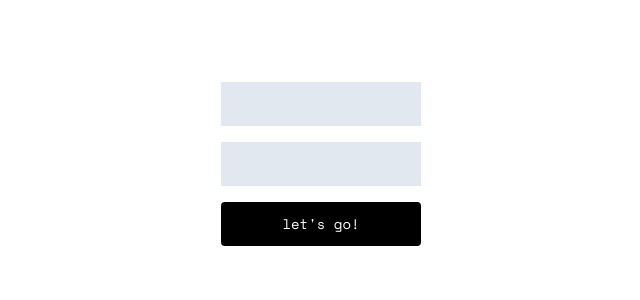
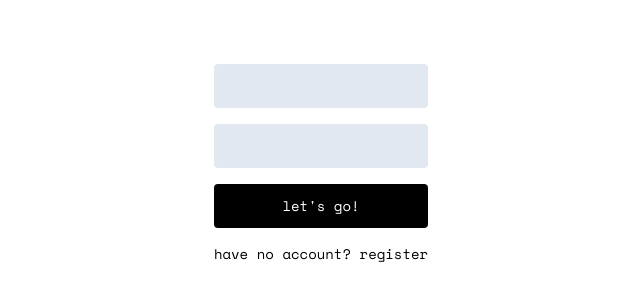
Before and after one commit to Detayoo/togue, a Next.js app: page /login in a window 1280 px wide. Shown: the part 236-536 px from the top of the page, without its empty margins (319-959 px from the left). Built offline with nearby package versions, Linux system fonts and the light colour scheme; no server answers.

Commit message:
changed the look a little

```diff
--- a/pages/login.tsx
+++ b/pages/login.tsx
@@ -63,11 +63,18 @@ const Login = () => {
         />
 
         <BlackButton
-          onClick={() => setShowModal(true)}
-          type="button"
+          // onClick={() => setShowModal(true)}
+          // type="button"
           label="let's go!"
           disabled={isPending}
         />
+
+        <p className="text-sm">
+          have no account?{" "}
+          <button type="button" onClick={() => Router.push("/register")}>
+            register
+          </button>
+        </p>
       </div>
       <BottomSheet showModal={showModal} closeModal={() => setShowModal(false)}>
         <div className="">hey you</div>
--- a/pages/register.tsx
+++ b/pages/register.tsx
@@ -3,11 +3,12 @@ import { toast } from "react-toastify";
 import { useMutation } from "@tanstack/react-query";
 
 import { signUpFn } from "@/api";
+import { BlackButton } from "@/components";
 const Login = () => {
   const [email, setEmail] = useState("");
   const [password, setPassword] = useState("");
 
-  const { mutateAsync } = useMutation({
+  const { mutateAsync, isPending } = useMutation({
     mutationFn: signUpFn,
     onSuccess: ({ error }) => {
       if (error) {
@@ -34,6 +35,7 @@ const Login = () => {
       autoComplete="off"
       className="flex gap-y-4 flex-col justify-center items-center h-screen"
     >
+      <div className="flex gap-y-4 flex-col">
         <input
           type="email"
           className="h-11 bg-slate-200"
@@ -47,7 +49,13 @@ const Login = () => {
           onChange={(e) => setPassword(e.target.value)}
         />
 
-      <button>Submit</button>
+        <BlackButton
+          // onClick={() => setShowModal(true)}
+          // type="button"
+          label="join the cool kids!"
+          disabled={isPending}
+        />
+      </div>
     </form>
   );
 };
--- a/styles/globals.css
+++ b/styles/globals.css
@@ -84,3 +84,10 @@ root {
 .fast__animation {
   transition: all 0.1s ease-in-out;
 }
+
+input {
+  padding: 0 10px;
+  outline: none;
+  border-radius: 4px;
+  font-size: 14px;
+}
```
Lines whose indentation alone changed are shown as unchanged.
